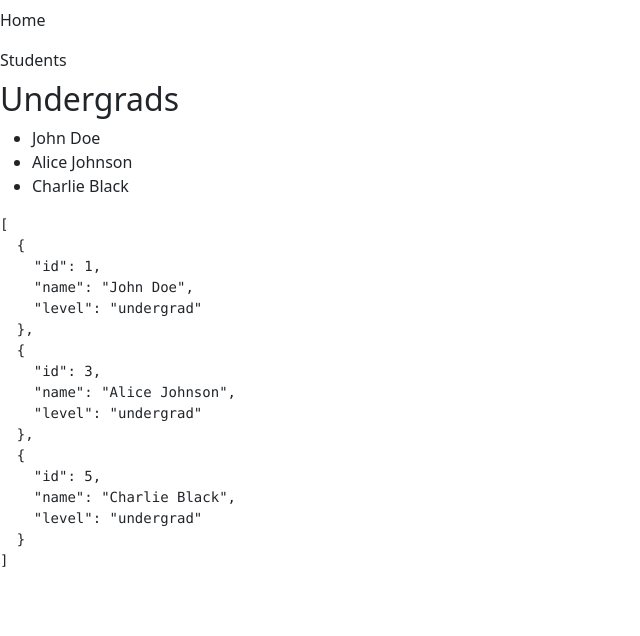
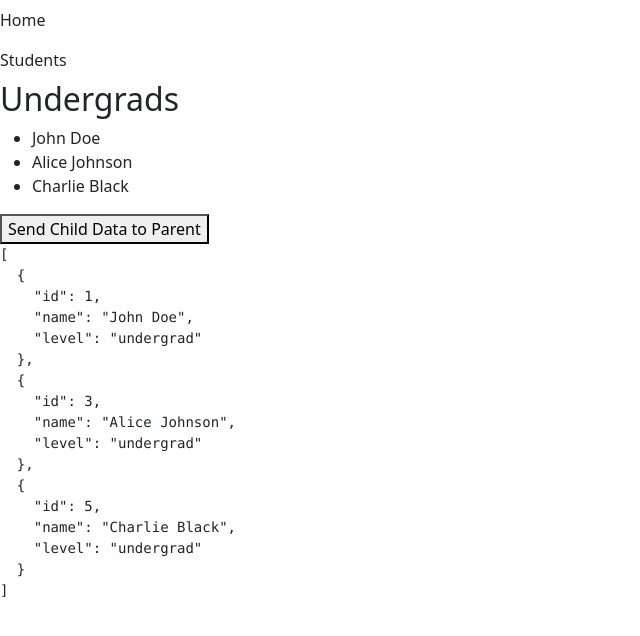
Before and after one commit to ShareghYusefi/school-application, an Angular app: page /students in a window 1280 px wide. Shown: the top 636 px of the page, without its empty margins (0-640 px from the left). Built offline with nearby package versions, Linux system fonts and the light colour scheme.

Commit message:
child to parent data via @Output

```diff
--- a/src/app/components/students/students.component.html
+++ b/src/app/components/students/students.component.html
@@ -1,2 +1,7 @@
 <!-- We can pass in the undergradStudents array to the undergrads component input property (undergradsList -->
-<undergrads [undergradsList]="undergradStudents"></undergrads>
+<!-- When childEventis emitted, we can respond with alert function in parent component -->
+<!-- $event is the reserved keyword that captures the event object and the data pased from the child component -->
+<undergrads
+  [undergradsList]="undergradStudents"
+  (childEvent)="alertMessage($event)"
+></undergrads>
--- a/src/app/components/students/students.component.ts
+++ b/src/app/components/students/students.component.ts
@@ -4,7 +4,7 @@ import { Component } from '@angular/core';
   selector: 'students',
   standalone: false,
   templateUrl: './students.component.html',
-  styleUrl: './students.component.css'
+  styleUrl: './students.component.css',
 })
 export class StudentsComponent {
   students = [
@@ -36,6 +36,12 @@ export class StudentsComponent {
   ];
 
   // get array of undergrad students
-  undergradStudents = this.students.filter(student => student.level === 'undergrad');
+  undergradStudents = this.students.filter(
+    (student) => student.level === 'undergrad'
+  );
 
+  text: any;
+  alertMessage(message: any) {
+    this.text = message;
+  }
 }
--- a/src/app/components/undergrads/undergrads.component.html
+++ b/src/app/components/undergrads/undergrads.component.html
@@ -2,5 +2,7 @@
 <ul>
   <li *ngFor="let undergrad of undergradsList">{{ undergrad.name }}</li>
 </ul>
+<!-- trigger function to emit data to parent component -->
+<button (click)="sendDataToParent()">Send Child Data to Parent</button>
 
 <pre>{{ undergradsList | json }}</pre>
--- a/src/app/components/undergrads/undergrads.component.ts
+++ b/src/app/components/undergrads/undergrads.component.ts
@@ -1,4 +1,4 @@
-import { Component, Input } from '@angular/core';
+import { Component, EventEmitter, Input, Output } from '@angular/core';
 
 @Component({
   selector: 'undergrads',
@@ -9,4 +9,12 @@ import { Component, Input } from '@angular/core';
 export class UndergradsComponent {
   // accepting an array of students using @Input decorator
   @Input() undergradsList!: any[];
+
+  // define 'childEvent' event used to emit data to parent component via @Output decorator
+  @Output() childEvent = new EventEmitter();
+
+  // define function to emit the data to parent component
+  sendDataToParent() {
+    this.childEvent.emit('This is the data from child component!');
+  }
 }
```
